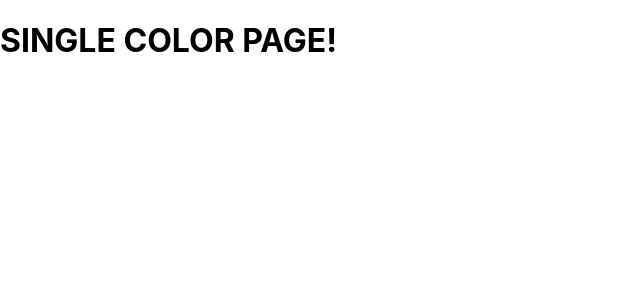
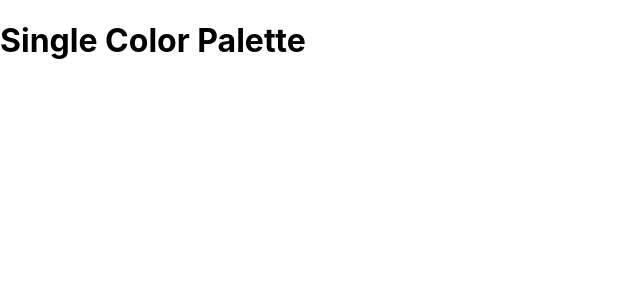
Before and after one commit to 5A58/Color-Palette-Creator, a React (Create React App) app in the folder color-palette-app/: page /palette/1/1 in a window 1280 px wide. Shown: the top 300 px of the page, without its empty margins (0-640 px from the left). Built offline with nearby package versions, Linux system fonts and the light colour scheme; a web font is replaced by a local one.

Commit message:
Added SingleColorPalette to display shades of a certain color

```diff
--- a/color-palette-app/src/App.js
+++ b/color-palette-app/src/App.js
@@ -2,6 +2,7 @@
 import {Route, Switch} from 'react-router-dom';
 import Palette from './Palette';
 import PaletteList from './PaletteList';
+import SingleColorPalette from './SingleColorPalette';
 import seedColors from './seedColors';
 import {generatePalette} from './ColorHelpers';
 
@@ -16,7 +17,7 @@
         return (
             <Switch>
                 <Route exact path={"/"}
-                       render={(routeProps) => (
+                       render={routeProps => (
                            <PaletteList palettes={seedColors} {...routeProps}/>)}
                 />
                 <Route exact
@@ -26,7 +27,7 @@
                        )}/>}
                 />
                 <Route exact path={"/palette/:paletteId/:colorId"}
-                       render={() => <h1>SINGLE COLOR PAGE!</h1>}
+                       render={() => <SingleColorPalette/>}
                 />
             </Switch>
         );
--- a/color-palette-app/src/ColorBox.js
+++ b/color-palette-app/src/ColorBox.js
@@ -17,7 +17,7 @@
     }
 
     render() {
-        const {name, background} = this.props;
+        const {name, background, moreUrl} = this.props;
         const {copied} = this.state;
         return (
             <CopyToClipboard text={background} onCopy={this.changeCopyState}>
@@ -33,7 +33,7 @@
                         </div>
                         <button className={"copy-button"}>Copy</button>
                     </div>
-                    <Link to={"/"} onClick={e => e.stopPropagation()}>
+                    <Link to={moreUrl} onClick={e => e.stopPropagation()}>
                         <span className={"see-more"}>More</span>
                     </Link>
                 </div>
--- a/color-palette-app/src/Palette.js
+++ b/color-palette-app/src/Palette.js
@@ -20,10 +20,15 @@
     }
 
     render() {
-        const {colors, paletteName, emoji} = this.props.palette;
+        const {colors, paletteName, emoji, id} = this.props.palette;
         const {level, format} = this.state;
         const colorBoxes = colors[level].map(color => (
-           <ColorBox background={color[format]} name={color.name} key={color.id}/>
+           <ColorBox
+               background={color[format]}
+               name={color.name}
+               key={color.id}
+               moreUrl={`/palette/${id}/${color.id}`}
+           />
         ));
         return (
             <div className={"Palette"}>
--- /dev/null
+++ b/color-palette-app/src/SingleColorPalette.js
@@ -0,0 +1,13 @@
+import React, {Component} from 'react';
+
+class SingleColorPalette extends Component {
+    render() {
+        return (
+            <div>
+                <h1>Single Color Palette</h1>
+            </div>
+        )
+    }
+}
+
+export default SingleColorPalette;
```
